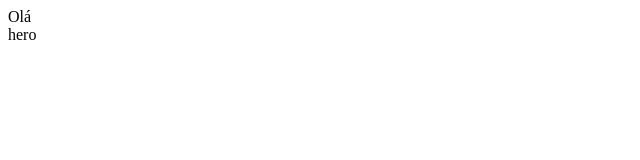
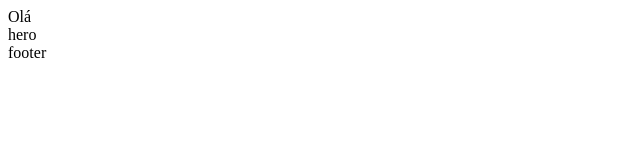
Before and after one commit to ysilvano/teste-html, a plain HTML site: page index.html in a window 1280 px wide. Shown: the full height of the page, 0-640 px from the left. Drawn offline with Linux system fonts and the light colour scheme.

Commit message:
adicionar footer

```diff
--- a/index.html
+++ b/index.html
@@ -13,5 +13,9 @@
     <section>
         hero
     </section>
+
+    <section>
+        footer
+    </section>
 </body>
 </html>
```
